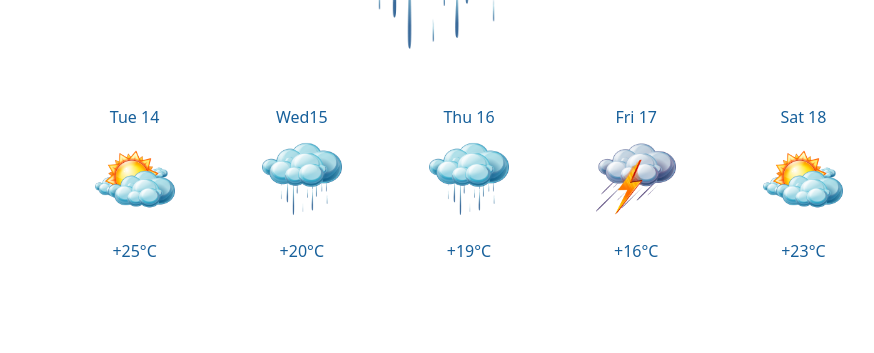
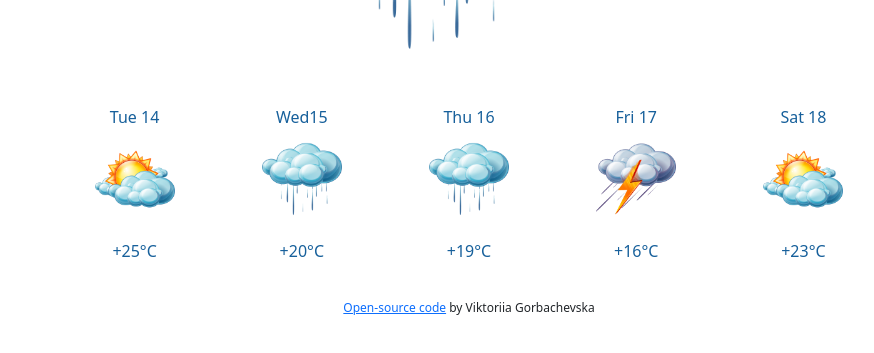
Before and after one commit to Viktoriia1927/shecodes-weather-project, a website built with Parcel: page index.html in a window 1280 px wide. Shown: the part 293-646 px from the top of the page, without its empty margins (171-1045 px from the left). Built offline with nearby package versions, Linux system fonts and the light colour scheme; no server answers.

Commit message:
Adding open-source link

```diff
--- a/index.html
+++ b/index.html
@@ -107,7 +107,8 @@
           </div>
         </div>
       </div>
-
+      <div id="openSource"><a href="https://github.com/Viktoriia1927/shecodes-weather-project" target="_blank">Open-source code</a> by Viktoriia Gorbachevska
+      </div>
     <script src="src/index.js"></script>
   </body>
 </html>
--- a/src/styles.css
+++ b/src/styles.css
@@ -94,3 +94,9 @@
   top: -32px;
   font-size: 18px;
 }
+#openSource {
+  margin: 0 auto;
+  margin-top: 10px;
+  text-align: center;
+  font-size: 12px;
+}
```
